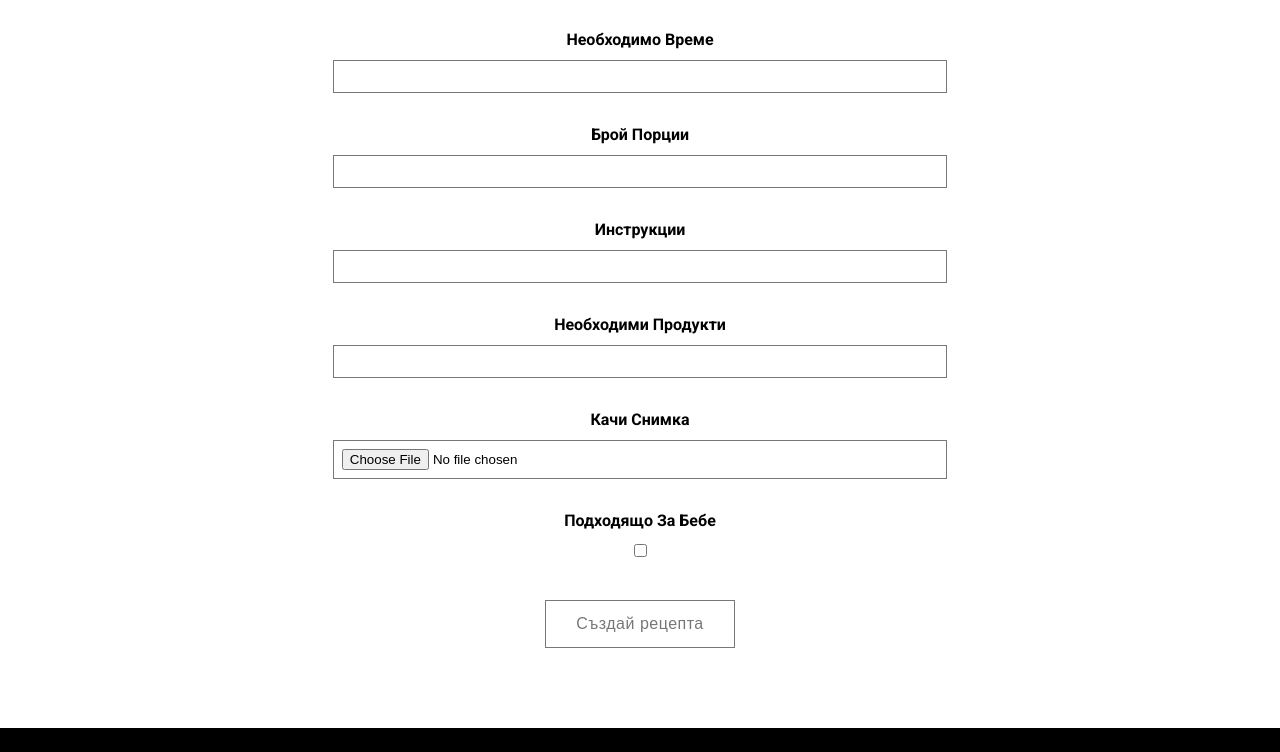
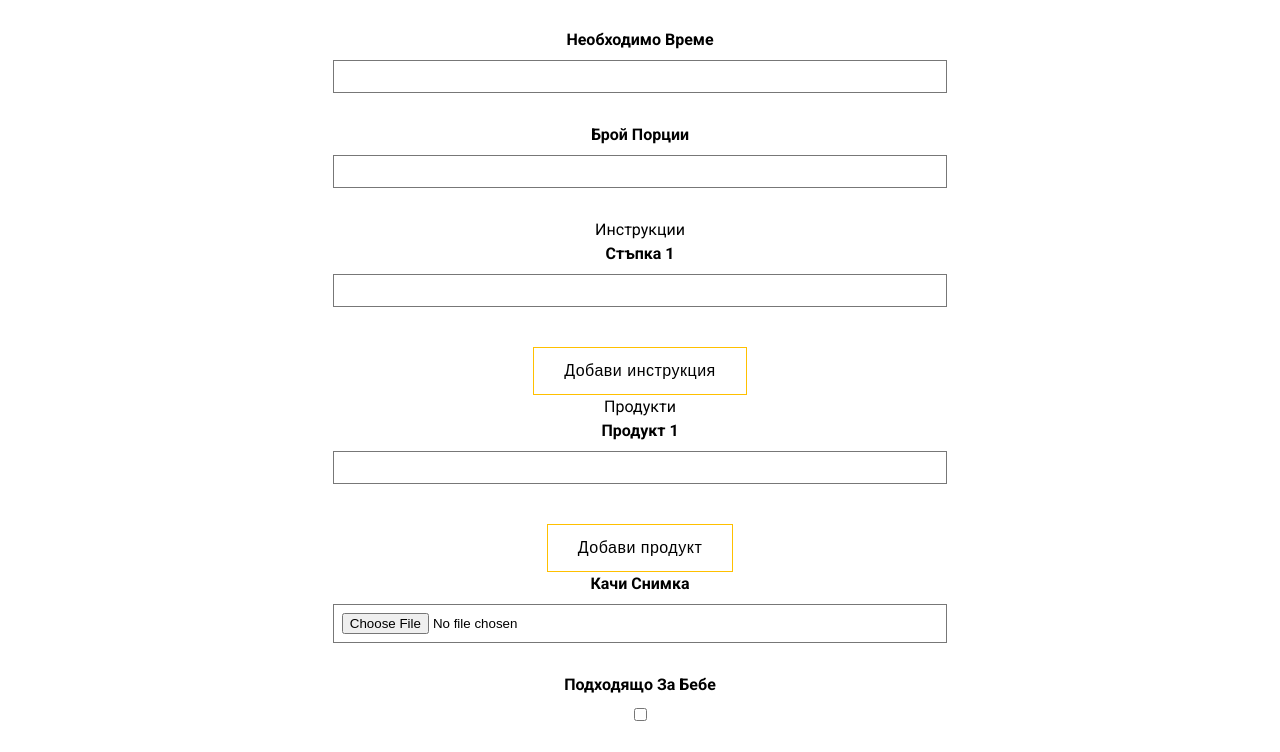
Before and after one commit to ChristinaNikolova/CookingBook, a React (Vite) app in the folder client/: page /recipe/create in a window 1280 px wide. Shown: the part 660-1412 px from the top of the page. Built offline with nearby package versions, Linux system fonts and the light colour scheme.

Commit message:
add dynamic inputs

```diff
--- a/client/src/components/Recipe/Create/Create.jsx
+++ b/client/src/components/Recipe/Create/Create.jsx
@@ -1,20 +1,29 @@
 // todo адд categorydrop down
+// todo rename to steps
 
+import { useState } from "react";
 import useForm from "../../../hooks/useForm";
 import Button from "../../shared/Button/Button";
 import CustomInput from "../../shared/CustomInput/CustomInput";
+import { validator } from "../../../utils/validator";
 
 const initialValues = {
   title: "",
   summary: "",
   neededTime: "",
   portions: "",
-  instruction: "",
-  ingredient: "",
   image: "",
   isBabySafe: false,
 };
+
 export default function Create() {
+  const [instructions, setInstructions] = useState([""]);
+  const [ingredients, setIngredients] = useState([""]);
+  const [instructionErrors, setInstructionErrors] = useState([]);
+  const [ingredientErrors, setIngredientErrors] = useState([]);
+  const [instructionsTouched, setInstructionsTouched] = useState([]);
+  const [ingredientsTouched, setIngredientsTouched] = useState([]);
+
   const { fieldHandler, submitHandler, errors, disabledForm } = useForm(
     createHandler,
     "recipe",
@@ -26,22 +35,75 @@ export default function Create() {
     summary,
     neededTime,
     portions,
-    instruction,
-    ingredient,
     image,
     isBabySafe,
   }) {
     // todo add validations
     // todo disabled button during fetch
-    console.log(title);
-    console.log(summary);
-    console.log(neededTime);
-    console.log(portions);
-    console.log(instruction);
-    console.log(ingredient);
-    console.log(image);
-    console.log(isBabySafe);
+    // todo trim data
+
+    const fullData = {
+      title,
+      summary,
+      neededTime,
+      portions,
+      image,
+      isBabySafe,
+      instructions: instructions.filter((i) => i.trim()),
+      ingredients: ingredients.filter((i) => i.trim()),
+    };
+
+    console.log(fullData);
   }
+
+  const addInputHandler = (name) => {
+    name === "ingredient"
+      ? setIngredients([...ingredients, ""])
+      : setInstructions([...instructions, ""]);
+  };
+
+  const updateInstruction = (index, value) => {
+    const newInstructions = [...instructions];
+    newInstructions[index] = value;
+    setInstructions(newInstructions);
+  };
+
+  const handleInstructionBlur = (index) => {
+    const newTouched = [...instructionsTouched];
+    newTouched[index] = true;
+    setInstructionsTouched(newTouched);
+
+    const newErrors = [...instructionErrors];
+    newErrors[index] = validator.validateInstruction(instructions[index]);
+    setInstructionErrors(newErrors);
+  };
+
+  const updateIngredient = (index, value) => {
+    const newIngredients = [...ingredients];
+    newIngredients[index] = value;
+    setIngredients(newIngredients);
+  };
+
+  const handleIngredientBlur = (index) => {
+    const newTouched = [...ingredientsTouched];
+    newTouched[index] = true;
+    setIngredientsTouched(newTouched);
+
+    const newErrors = [...ingredientErrors];
+    newErrors[index] = validator.validateIngredient(ingredients[index]);
+    setIngredientErrors(newErrors);
+  };
+
+  const isFormValid = () => {
+    const hasInstructionErrors = areErrors(instructions, "validateInstruction");
+    const hasIngredientErrors = areErrors(ingredients, "validateIngredient");
+
+    return !disabledForm() && !hasInstructionErrors && !hasIngredientErrors;
+  };
+
+  const areErrors = (input, validatorFunc) => {
+    return input.some((x) => validator[validatorFunc](x));
+  };
 
   return (
     <section id="create-recipe" className="section-form">
@@ -69,16 +131,45 @@ export default function Create() {
           error={errors.portions}
           {...fieldHandler("portions")}
         />
-        <CustomInput
-          label="Инструкции"
-          error={errors.instruction}
-          {...fieldHandler("instruction")}
-        />
-        <CustomInput
-          label="Необходими продукти"
-          error={errors.ingredient}
-          {...fieldHandler("ingredient")}
-        />
+
+        <div>
+          <label>Инструкции</label>
+          {instructions.map((instruction, index) => (
+            <CustomInput
+              key={index}
+              label={`Стъпка ${index + 1}`}
+              value={instruction}
+              onChange={(e) => updateInstruction(index, e.target.value)}
+              onBlur={() => handleInstructionBlur(index)}
+              error={instructionErrors[index]}
+            />
+          ))}
+          <Button
+            text=" Добави инструкция"
+            disabled={false}
+            onClick={() => addInputHandler("instruction")}
+          />
+        </div>
+
+        <div>
+          <label>Продукти</label>
+          {ingredients.map((ingredient, index) => (
+            <CustomInput
+              key={index}
+              label={`Продукт ${index + 1}`}
+              value={ingredient}
+              onChange={(e) => updateIngredient(index, e.target.value)}
+              onBlur={() => handleIngredientBlur(index)}
+              error={ingredientErrors[index]}
+            />
+          ))}
+          <Button
+            text="Добави продукт"
+            disabled={false}
+            onClick={() => addInputHandler("ingredient")}
+          />
+        </div>
+
         <CustomInput
           label="Качи снимка"
           type="file"
@@ -91,7 +182,7 @@ export default function Create() {
           error={errors.isBabySafe}
           {...fieldHandler("isBabySafe")}
         />
-        <Button text="Създай рецепта" disabled={disabledForm()} />
+        <Button text="Създай рецепта" type="submit" disabled={!isFormValid()} />
       </form>
     </section>
   );
--- a/client/src/components/shared/Button/Button.jsx
+++ b/client/src/components/shared/Button/Button.jsx
@@ -1,6 +1,20 @@
-export default function Button({ text, disabled = true }) {
+export default function Button({
+  text,
+  type = "button",
+  disabled = true,
+  onClick,
+}) {
+  const clickHanlder = () => {
+    onClick();
+  };
+
   return (
-    <button className="btn from-btn" type="sumbit" disabled={disabled}>
+    <button
+      onClick={clickHanlder}
+      className="btn from-btn"
+      type={type}
+      disabled={disabled}
+    >
       {text}
     </button>
   );
```
